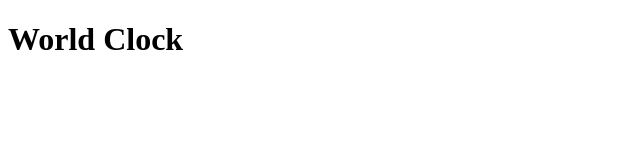
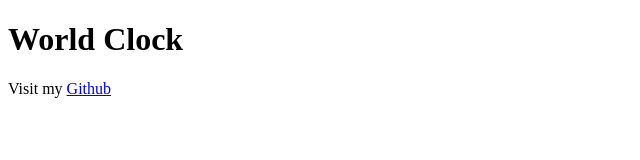
Before and after one commit to JemFlor/world-clock, a plain HTML site: page index.html in a window 1280 px wide. Shown: the whole page, without its empty margins (0-640 px from the left). Drawn offline with Linux system fonts and the light colour scheme.

Commit message:
Added link to GitHub

```diff
--- a/index.html
+++ b/index.html
@@ -8,5 +8,8 @@
   </head>
   <body>
     <h1>World Clock</h1>
+    <footer>
+      Visit my <a href="https://github.com/JemFlor/world-clock">Github</a>
+    </footer>
   </body>
 </html>
```
